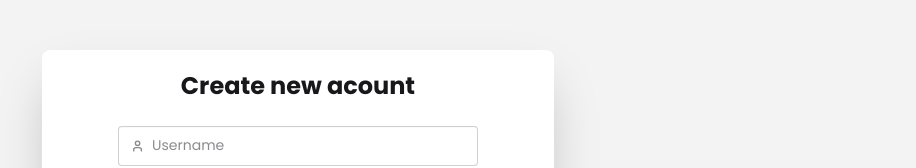
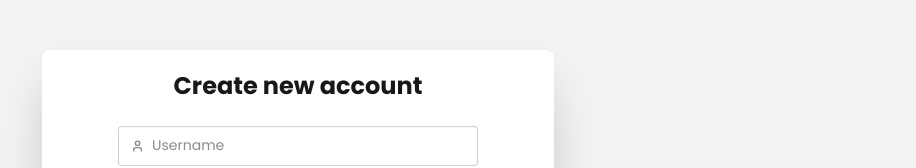
Before and after one commit to sadhin28/My-Dragon-News, a React (Vite) app: page /auth/register in a window 1280 px wide. Shown: the part 179-347 px from the top of the page, without its empty margins (342-1258 px from the left). Built offline with nearby package versions, Linux system fonts and the light colour scheme.

Commit message:
implement login and register page

```diff
--- a/src/components/Page/Login.jsx
+++ b/src/components/Page/Login.jsx
@@ -60,7 +60,7 @@ const Login = () => {
                             <button className="btn btn-outline w-full btn-secondary">LogIn</button>
                         </div>
                         <div className="divider">or</div>
-                        <h1 className="text-center">If you have no acount plase <span className="text-primary hover:underline"><Link to='/auth/register'>Register</Link></span> now</h1>
+                        <h1 className="text-center">Dont Have An Account <span className="text-primary hover:underline"><Link to='/auth/register'>Register</Link></span> now</h1>
                     </form>
                 </div>
             </div>
--- a/src/components/Page/Register.jsx
+++ b/src/components/Page/Register.jsx
@@ -5,7 +5,7 @@ const Register = () => {
         <div>
             <div className="min-h-screen flex justify-center items-center">
                 <div className="  card bg-base-100  w-full max-w-lg shrink-0 shadow-2xl">
-                    <h1 className=" mt-5 text-center font-bold md:text-2xl">Create new acount</h1>
+                    <h1 className=" mt-5 text-center font-bold md:text-2xl">Create new account</h1>
                     <div className="card-body ">
                         <form className="mx-auto flex flex-col gap-4">
                             <div>
```
